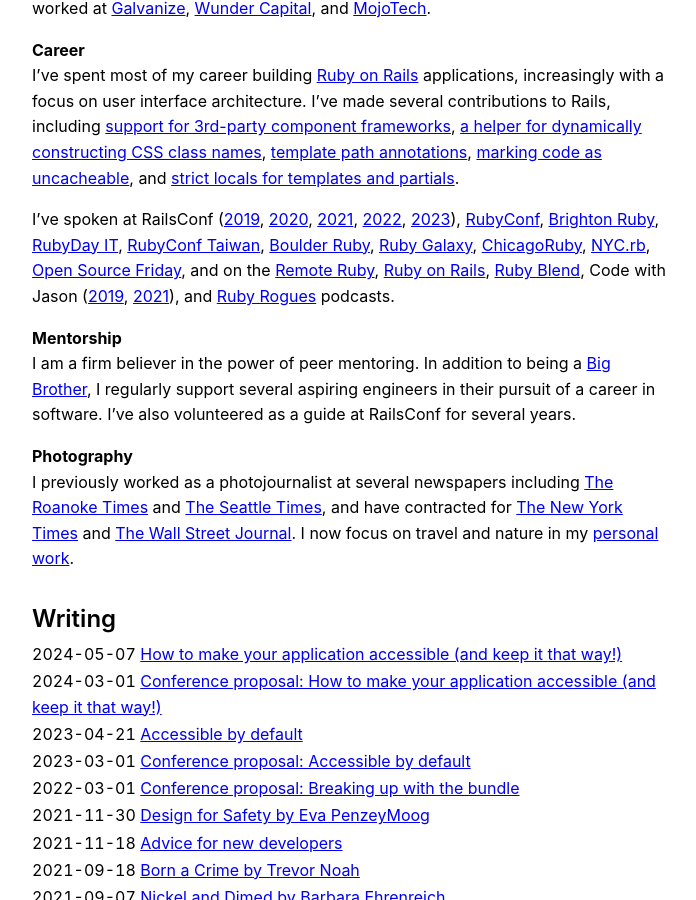
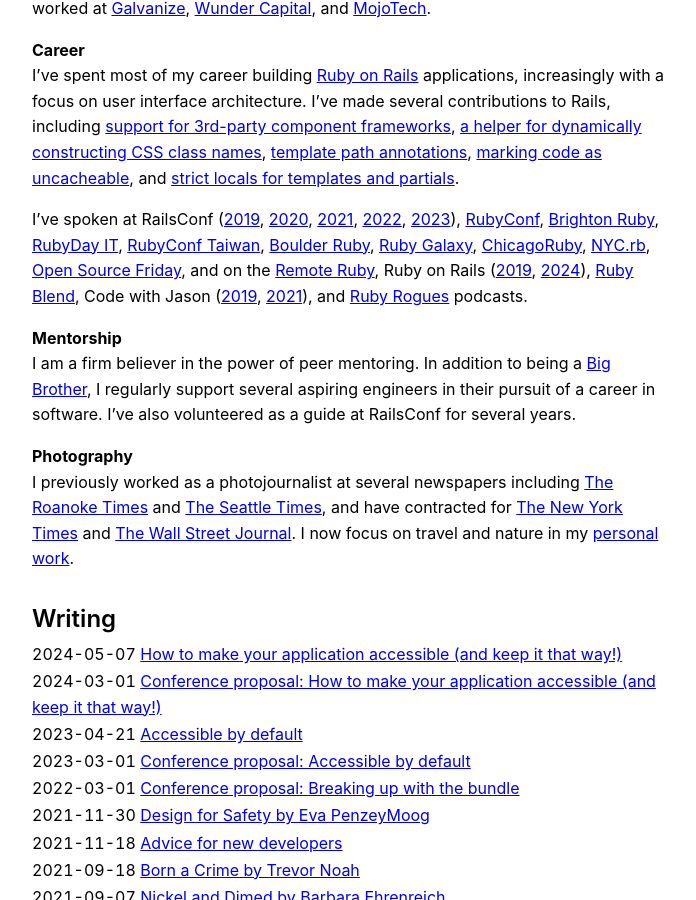
Before and after one commit to joelhawksley/identity, a Jekyll site: the page built from index.md, in a window 1280 px wide and 900 px high, scrolled down 643 px. Shown: the whole window, without its empty margins (288-984 px from the left). Built offline with Jekyll 4.4.1, drawn with Linux system fonts in a browser that asks for light colours.

Commit message:
add Ruby On Rails podcast from 2024

```diff
--- a/index.md
+++ b/index.md
@@ -12,7 +12,7 @@
 
 I've spent most of my career building [Ruby on Rails](https://rubyonrails.org/) applications, increasingly with a focus on user interface architecture. I've made several contributions to Rails, including [support for 3rd-party component frameworks](https://github.com/rails/rails/pull/36388), [a helper for dynamically constructing CSS class names](https://github.com/rails/rails/pull/37918), [template path annotations](https://github.com/rails/rails/pull/38848), [marking code as uncacheable](https://github.com/rails/rails/pull/42365), and [strict locals for templates and partials](https://github.com/rails/rails/pull/45602).
 
-I've spoken at RailsConf ([2019](https://youtu.be/y5Z5a6QdA-M), [2020](https://youtu.be/YVYRus_2KZM), [2021](https://www.youtube.com/watch?v=QoetqsBCsbE), [2022](https://www.youtube.com/watch?v=21QG19Zy_g0), [2023](https://www.youtube.com/watch?v=4j2zlvE_Yj8&t=271s)), [RubyConf](https://www.youtube.com/watch?v=vynyFGOZOZ8), [Brighton Ruby](https://brightonruby.com/2022/breaking-up-with-the-bundle-joel-hawksley/), [RubyDay IT](https://www.youtube.com/watch?v=CyN1pdmBCtc), [RubyConf Taiwan](https://www.youtube.com/watch?v=MGAs0QALAiM), [Boulder Ruby](https://boulder-ruby.org/), [Ruby Galaxy](https://rubygalaxy.io/talks), [ChicagoRuby](https://chicagoruby.org), [NYC.rb](https://www.meetup.com/NYC-rb/events/jghpgsydcdbmb/), [Open Source Friday](https://www.youtube.com/watch?v=v-mrsmxVy5U), and on the [Remote Ruby](https://remoteruby.transistor.fm/125), [Ruby on Rails](https://5by5.tv/rubyonrails/276), [Ruby Blend](https://radiopublic.com/the-ruby-blend-WDewaV/s1!9aab9), Code with Jason ([2019](https://www.codewithjason.com/podcast/9478227-088-viewcomponent-with-joel-hawksley-of-github/), [2021](https://www.codewithjason.com/podcast/9936046-130-viewcomponent-with-joel-hawksley-staff-engineer-at-github/)), and [Ruby Rogues](https://devchat.tv/ruby-rogues/rr-461-rethinking-the-view-layer-with-components-with-joel-hawksley/) podcasts.
+I've spoken at RailsConf ([2019](https://youtu.be/y5Z5a6QdA-M), [2020](https://youtu.be/YVYRus_2KZM), [2021](https://www.youtube.com/watch?v=QoetqsBCsbE), [2022](https://www.youtube.com/watch?v=21QG19Zy_g0), [2023](https://www.youtube.com/watch?v=4j2zlvE_Yj8&t=271s)), [RubyConf](https://www.youtube.com/watch?v=vynyFGOZOZ8), [Brighton Ruby](https://brightonruby.com/2022/breaking-up-with-the-bundle-joel-hawksley/), [RubyDay IT](https://www.youtube.com/watch?v=CyN1pdmBCtc), [RubyConf Taiwan](https://www.youtube.com/watch?v=MGAs0QALAiM), [Boulder Ruby](https://boulder-ruby.org/), [Ruby Galaxy](https://rubygalaxy.io/talks), [ChicagoRuby](https://chicagoruby.org), [NYC.rb](https://www.meetup.com/NYC-rb/events/jghpgsydcdbmb/), [Open Source Friday](https://www.youtube.com/watch?v=v-mrsmxVy5U), and on the [Remote Ruby](https://remoteruby.transistor.fm/125), Ruby on Rails ([2019](https://5by5.tv/rubyonrails/276), [2024](https://www.therubyonrailspodcast.com/519)), [Ruby Blend](https://radiopublic.com/the-ruby-blend-WDewaV/s1!9aab9), Code with Jason ([2019](https://www.codewithjason.com/podcast/9478227-088-viewcomponent-with-joel-hawksley-of-github/), [2021](https://www.codewithjason.com/podcast/9936046-130-viewcomponent-with-joel-hawksley-staff-engineer-at-github/)), and [Ruby Rogues](https://devchat.tv/ruby-rogues/rr-461-rethinking-the-view-layer-with-components-with-joel-hawksley/) podcasts.
 
 ### Mentorship
 
```
